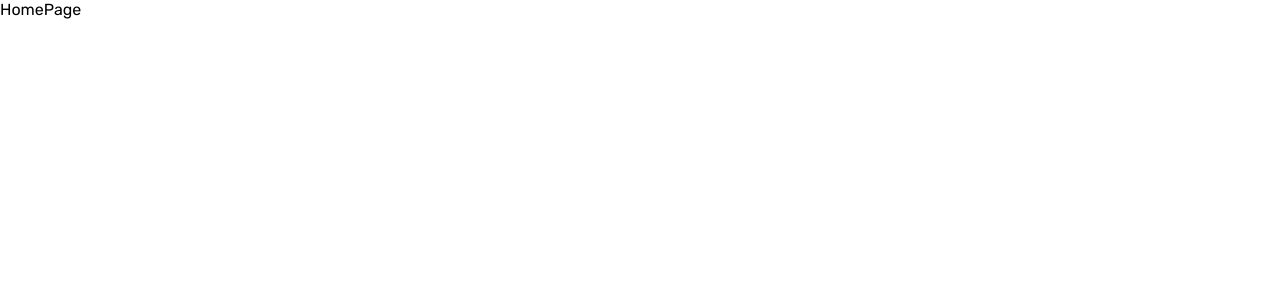
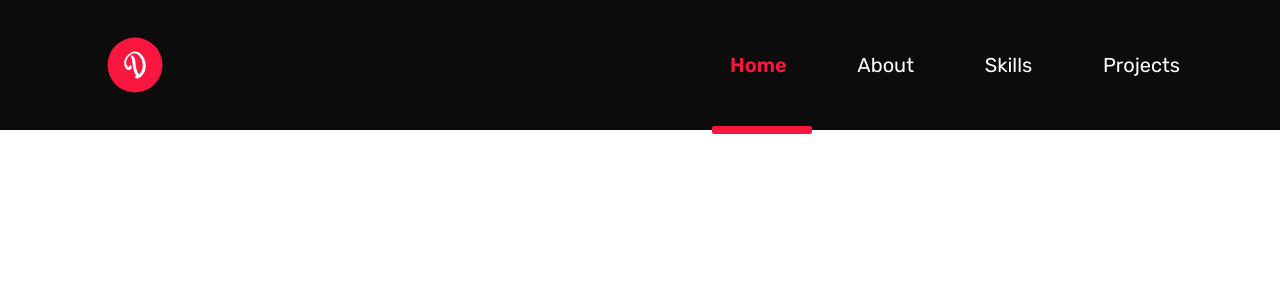
Before and after one commit to iDamjan/my-portfolio, a React (Create React App) app: page /Home in a window 1280 px wide. Shown: the top 300 px of the page. Built offline with nearby package versions, Linux system fonts and the light colour scheme.

Commit message:
Navbar created

```diff
--- a/package.json
+++ b/package.json
@@ -7,6 +7,7 @@
     "@emotion/styled": "^11.10.5",
     "@mui/icons-material": "^5.10.14",
     "@mui/material": "^5.10.14",
+    "@mui/styles": "^5.10.14",
     "@testing-library/jest-dom": "^5.16.5",
     "@testing-library/react": "^13.4.0",
     "@testing-library/user-event": "^13.5.0",
--- a/src/App.tsx
+++ b/src/App.tsx
@@ -3,14 +3,18 @@ import "./App.css";
 import IntroPage from "./pages/intro/IntroPage";
 import SnakeGame from "./pages/snakeGame/SnakeGame";
 import HomePage from './pages/home/HomePage'
+import About from "./pages/About/About";
+import Projects from "./pages/Projects/Projects";
 
 function App() {
   return (
     <Routes>
       <Route path = "*" element ={<Navigate to="/Intro" />} />
       <Route path = "/Intro" element ={<IntroPage />} />
-      <Route path = "/SnakeGame" element ={<SnakeGame />} />
+      <Route path = "/snakeGame" element ={<SnakeGame />} />
       <Route path = "/Home" element ={<HomePage />} />
+      <Route path = "/About" element ={<About />} />
+      <Route path = "/Projects" element ={<Projects/>} />
     </Routes>
   );
 }
--- /dev/null
+++ b/src/components/navbar/Navbar.jsx
@@ -0,0 +1,32 @@
+import React from "react";
+import classes from "./Navbar.module.scss";
+import Logo from "../../static/Logodamjan-01.svg";
+import { NavLink, useLocation } from "react-router-dom";
+
+export default function Navbar() {
+  const pages = ["Home", "About", "Skills", "Projects"];
+
+  const location = useLocation();
+  const { pathname } = location;
+  const splitLocationName = pathname.split("/");
+
+  return (
+    <div className={classes.main}>
+      <img src={Logo} alt="Logo" />
+      <div className={classes.navigation}>
+        {pages.map((page) => {
+          return (
+            <NavLink
+              to={`/${page}`}
+              className={
+                splitLocationName[1] === page ? classes.active : classes.link
+              }
+            >
+              {page}
+            </NavLink>
+          );
+        })}
+      </div>
+    </div>
+  );
+}
--- /dev/null
+++ b/src/components/navbar/Navbar.module.scss
@@ -0,0 +1,55 @@
+.main {
+  width: 100%;
+  background-color: #0c0c0c;
+  display: flex;
+  justify-content: space-between;
+  align-items: center;
+  height: 130px;
+  padding: 0 100px;
+  img {
+    width: 100%;
+    height: 100%;
+    max-width: 70px;
+    max-height: 70px;
+    margin-right: 100px;
+  }
+
+  .navigation {
+    display: flex;
+    justify-content: space-between;
+    align-items: center;
+    width: 100%;
+    max-width: 450px;
+    .link {
+      text-decoration: none;
+      color: white;
+      font-weight: 400;
+      font-size: 20px;
+      &:hover {
+        color: #fa163f;
+        font-weight: 600;
+      }
+    }
+  }
+}
+
+.active {
+  color: #fa163f;
+  font-weight: 600;
+  text-decoration: none;
+  font-size: 20px;
+  position: relative;
+  &::after {
+    content: "";
+    display: block;
+    position: absolute;
+    width: 100px;
+    height: 8px;
+    border-radius: 2px;
+    top: 73px;
+    left: -32%;
+    background: #fa163f;
+    transition: width 0.3s;
+  }
+
+}
--- /dev/null
+++ b/src/pages/About/About.tsx
@@ -0,0 +1,11 @@
+import React from "react";
+import Navbar from "../../components/navbar/Navbar";
+
+export default function HomePage() {
+  return (
+    <div>
+      <Navbar></Navbar>
+      <h1>About me</h1>
+    </div>
+  );
+}
--- /dev/null
+++ b/src/pages/Projects/Projects.tsx
@@ -0,0 +1,7 @@
+import React from 'react'
+
+export default function Projects() {
+  return (
+    <div>Projects</div>
+  )
+}
--- a/src/pages/home/HomePage.tsx
+++ b/src/pages/home/HomePage.tsx
@@ -1,7 +1,8 @@
 import React from 'react'
+import Navbar from '../../components/navbar/Navbar'
 
 export default function HomePage() {
   return (
-    <div>HomePage</div>
+    <Navbar></Navbar>
   )
 }
--- a/src/pages/intro/IntroPage.module.scss
+++ b/src/pages/intro/IntroPage.module.scss
@@ -5,7 +5,7 @@
     align-items: center;
     height: 100vh;
 
-    a{
+    Button{
         border-radius: 0;
         text-transform: none;
         width: 100%;
@@ -13,7 +13,7 @@
         height: 100%;
         max-height: 80px;
         font-weight: 600;
-        font-size: 18px;
+        font-size: 20px;
         &:hover{
             border: none;
             color: white;
@@ -28,7 +28,7 @@
         }
     }
     .portfolio{
-        border: 2px solid #fa163f;
+        border: 4px solid #fa163f;
         color: #0c0c0c;
         &:hover{
             background-color: #f84263;
--- a/src/pages/intro/IntroPage.tsx
+++ b/src/pages/intro/IntroPage.tsx
@@ -1,15 +1,29 @@
 import Stack from "@mui/material/Stack";
 import Button from "@mui/material/Button";
 import classes from "./IntroPage.module.scss";
+import { useNavigate } from "react-router-dom";
 
 export default function BasicButtons() {
+  const navigate = useNavigate();
+
+  const goToHome = () => {
+    navigate("/Home");
+  };
+  const goToSnake = () => {
+    navigate("/snakeGame");
+  };
+
   return (
     <Stack className={classes.container} spacing={2} direction="row">
-      <Button href="/SnakeGame" className={classes.snake} variant="contained">
+      <Button onClick={goToSnake} className={classes.snake} variant="contained">
         Play Snake
       </Button>
 
-      <Button href="/home" className={classes.portfolio} variant="outlined">
+      <Button
+        onClick={goToHome}
+        className={classes.portfolio}
+        variant="outlined"
+      >
         Portfolio
       </Button>
     </Stack>
--- a/src/pages/snakeGame/SnakeGame.module.scss
+++ b/src/pages/snakeGame/SnakeGame.module.scss
@@ -10,6 +10,7 @@
     justify-content: center;
     align-items: center;
     flex-direction: column;
+    height: 100vh;
     a{
       border-radius: 0;
       text-transform: none;
```
Also changed, not shown: src/static/Logodamjan-01.svg (added), 1 other file (tests, documents, lock files or other folders).
